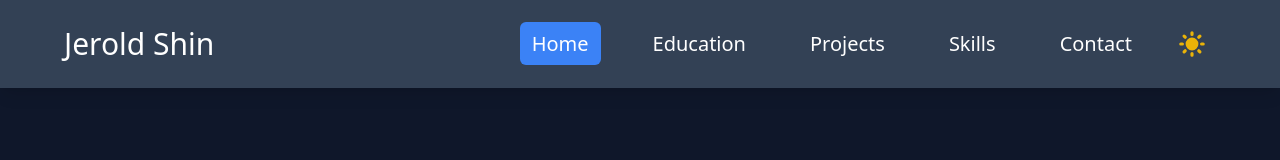
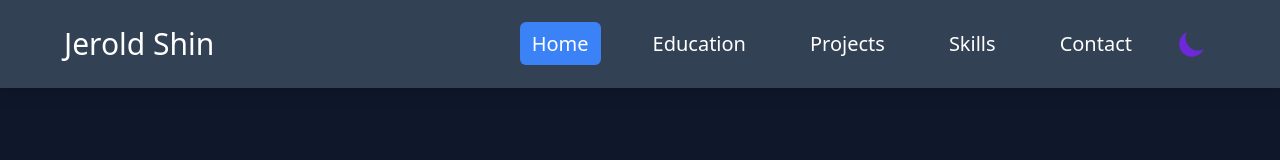
Before and after one commit to jss02/portfolio, a React (Create React App) app in the folder frontend/: page / in a window 1280 px wide. Shown: the top 160 px of the page. Built offline with nearby package versions, Linux system fonts and the light colour scheme.

Commit message:
Fixed darkmode button image

```diff
--- a/frontend/src/Components/Header.jsx
+++ b/frontend/src/Components/Header.jsx
@@ -33,10 +33,10 @@ import { Link } from 'react-scroll';
                             </ul>
                             <button onClick={() => toggleDarkMode()}
                                     className="h-12 w-12 ml-6 rounded-lg p-2 hover:bg-slate-700 dark:hover:bg-slate-200">
-                                <svg className="fill-violet-700 block dark:hidden" fill="currentColor" viewBox="0 0 20 20">
+                                <svg className="fill-violet-700 block hidden dark:block" fill="currentColor" viewBox="0 0 20 20">
                                     <path d="M17.293 13.293A8 8 0 016.707 2.707a8.001 8.001 0 1010.586 10.586z"></path>
                                 </svg>
-                                <svg className="fill-yellow-500 hidden dark:block" fill="currentColor" viewBox="0 0 20 20">
+                                <svg className="fill-yellow-500 dark:hidden" fill="currentColor" viewBox="0 0 20 20">
                                     <path d="M10 2a1 1 0 011 1v1a1 1 0 11-2 0V3a1 1 0 011-1zm4 8a4 4 0 11-8 0 4 4 0 018 0zm-.464 4.95l.707.707a1 1 0 001.414-1.414l-.707-.707a1 1 0 00-1.414 1.414zm2.12-10.607a1 1 0 010 1.414l-.706.707a1 1 0 11-1.414-1.414l.707-.707a1 1 0 011.414 0zM17 11a1 1 0 100-2h-1a1 1 0 100 2h1zm-7 4a1 1 0 011 1v1a1 1 0 11-2 0v-1a1 1 0 011-1zM5.05 6.464A1 1 0 106.465 5.05l-.708-.707a1 1 0 00-1.414 1.414l.707.707zm1.414 8.486l-.707.707a1 1 0 01-1.414-1.414l.707-.707a1 1 0 011.414 1.414zM4 11a1 1 0 100-2H3a1 1 0 000 2h1z"
                                         fillRule="evenodd" clipRule="evenodd"></path>
                                 </svg>
```
